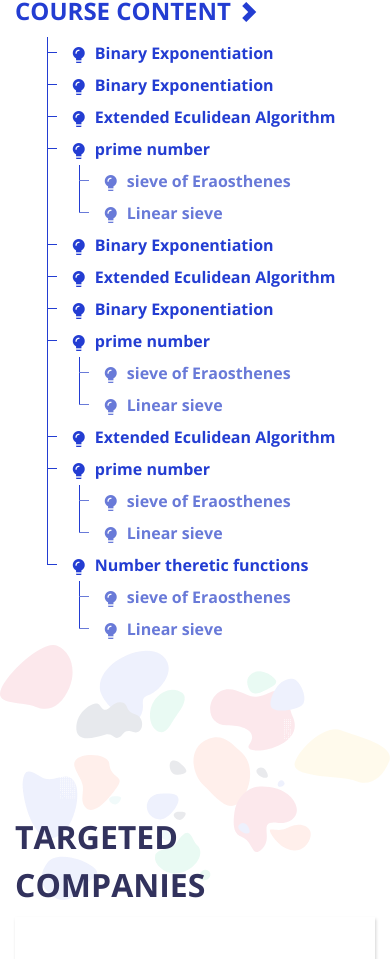
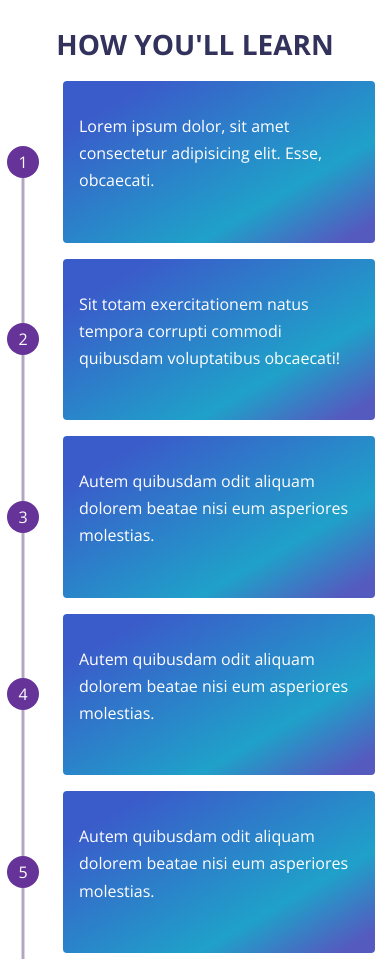
Before and after one commit to ishtiaqSamdani/MasterAlgo, a website: page courseOverView.html in a window 390 px wide. Shown: the part 3436-4395 px from the top of the page. Drawn offline with nearby package versions, Linux system fonts and the light colour scheme; some packages are replaced by stand-ins of ours.

Commit message:
psuhed respondsive roadmap

```diff
--- a/assets/css/customstyles.css
+++ b/assets/css/customstyles.css
@@ -220,11 +220,12 @@ h4 .icon_:hover{
     width: 100%;
 }
 .courseOverview_section{
-    border:2px solid #233dd2;
-    border-radius: .25em;
+    border: .25rem solid;
+    border-radius: 1em;
     min-height: 30vh;
     cursor: pointer;
-
+    border-image-slice: 1;
+    border-image-source: linear-gradient(150deg, #493ee2 15%, #6ed5d0 70%, #efd321 94%)!important;
 }
 .courseOverview_section_box{
     padding:2rem;
@@ -405,11 +406,114 @@ h4 .icon_:hover{
     object-fit: contain;
     border-radius: 50%;
 }
-/* .aws_cracked_name {
-    display: flex;
-    justify-content: center;
-    align-items: center;
-} */
+.vertical_progress{
+    --number:"1";
+    --col-row-number:1;
+    display:grid;
+    grid-template-columns: 1fr 1fr;
+    grid-template-rows: repeat(6,1fr);
+    gap: 1rem;
+    grid-column-gap: 5rem;
+}
+.vertical_progress > *{
+    position: relative;
+    padding:2rem 1rem;
+    border-radius: .25em;
+    background: linear-gradient(150deg, #3a5cca 15%, #1fa1c9 70%, #555abf 94%);
+    color:white;
+}
+.vertical_progress > *::after{
+    display: grid;
+    place-items: center;
+}
+.progress_cards:nth-child(2n+1){
+    grid-column: 1/span 1;
+    grid-row: var(--col-row-number)/span 1;
+}
+.progress_cards:nth-child(2n){
+    grid-column: 2/span 1;
+    grid-row: var(--col-row-number)/span 1;
+}
+.progress_cards:nth-child(2n+1)::after{
+    content: var(--number);
+    position: absolute;
+    bottom: 50%;
+    right:0;
+    translate: calc(100% + 1.5rem) 50%;
+    width:2rem;
+    aspect-ratio: 1/1;
+    border-radius: 50%;
+    background-color: rebeccapurple;
+    color:white;
+}
+.progress_cards:not(:last-child):nth-child(2n+1)::before{
+    content:'';
+    position: absolute;
+    right:0;
+    top:0;
+    height: calc(100% + .5rem);
+    width: 3px;
+    background-color: rgba(53, 16, 90, 0.37);
+    translate: calc(50% + 2.5rem) 50%;
+}
+.progress_cards:nth-child(2n)::after{
+    content: var(--number);
+    position: absolute;
+    top: 50%;
+    left: 0;
+    translate: calc(-1 * calc(100% + 1.5rem)) -50%;
+    width: 2rem;
+    aspect-ratio: 1/1;
+    border-radius: 50%;
+    background-color: rebeccapurple;
+    color: white;
+}
+.progress_cards:not(:last-child):nth-child(2n)::before{
+    content:'';
+    position: absolute;
+    left:0;
+    top:0;
+    height: calc(100% + .5rem);
+    width: 3px;
+    background-color: rgba(53, 16, 90, 0.37);
+    translate:calc(-1 * calc(50% + 2.5rem)) 50%;
+}
+
+@media screen and (max-width:767px) {
+    .vertical_progress{
+        display: block;
+    }
+    .vertical_progress > *{
+        margin:0 0 1rem 3rem;
+    }
+    /* .vertical_progress>*::after,.vertical_progress>*::before{
+        display: none;
+    } */
+    .progress_cards:nth-child(n)::after{
+        content: var(--number);
+        position: absolute;
+        top: 50%;
+        left: 0;
+        translate: calc(-1 * calc(100% + 1.5rem)) -50%;
+        width: 2rem;
+        aspect-ratio: 1/1;
+        border-radius: 50%;
+        background-color: rebeccapurple;
+        color: white;
+    }
+    .progress_cards:not(:last-child):nth-child(n)::before{
+        content:'';
+        position: absolute;
+        left:0;
+        top:0;
+        height: calc(100% + .5rem);
+        width: 3px;
+        background-color: rgba(53, 16, 90, 0.37);
+        translate:calc(-1 * calc(50% + 2.5rem)) 50%;
+    }
+
+}
+
 @media screen and (max-width: 992px) {
     .learining_content_cards{
       grid-template-columns: repeat(2, 1fr);
--- a/courseOverView.html
+++ b/courseOverView.html
@@ -320,7 +320,8 @@
         <div class="row courseOverview_section hover:">
             <h4 style="text-transform: uppercase;font-weight:bold" class="col-lg-4 courseOverview_section_box">course
                 OverView</h4>
-            <div style="line-height: 1.6rem;" class="col-lg-8 courseOverview_section_box">Lorem, ipsum dolor sit amet consectetur adipisicing elit.
+            <div style="line-height: 1.6rem;" class="col-lg-8 courseOverview_section_box">Lorem, ipsum dolor sit amet
+                consectetur adipisicing elit.
                 Ad eius eum aspernatur laudantium. Natus quos id illo ratione? Voluptatibus libero exercitationem
                 adipisci minima assumenda nesciunt sapiente magnam ipsa, quos quis. Lorem ipsum dolor sit amet
                 consectetur adipisicing elit. Necessitatibus, culpa? Tempora veritatis, natus suscipit recusandae est
@@ -328,12 +329,36 @@
 
         </div>
     </div>
+    <div class="container mt-9">
+        <h3 style="text-transform: uppercase;font-weight:bold;text-align:center" class="mb-3">How you'll learn</h3>
+        <div class="vertical_progress">
+            <div style="--number:'1';--col-row-number:1" class="progress_cards">
+                <p>Lorem ipsum dolor, sit amet consectetur adipisicing elit. Esse, obcaecati.</p>
+            </div>
+            <div style="--number:'2';--col-row-number:2" class="progress_cards">
+                <p>Sit totam exercitationem natus tempora corrupti commodi quibusdam voluptatibus obcaecati!</p>
+            </div>
+            <div style="--number:'3';--col-row-number:3" class="progress_cards">
+                <p>Autem quibusdam odit aliquam dolorem beatae nisi eum asperiores molestias.</p>
+            </div>
+            <div style="--number:'4';--col-row-number:4" class="progress_cards">
+                <p>Autem quibusdam odit aliquam dolorem beatae nisi eum asperiores molestias.</p>
+            </div>
+            <div style="--number:'5';--col-row-number:5" class="progress_cards">
+                <p>Autem quibusdam odit aliquam dolorem beatae nisi eum asperiores molestias.</p>
+            </div>
+            <div style="--number:'6';--col-row-number:6" class="progress_cards">
+                <p>Autem quibusdam odit aliquam dolorem beatae nisi eum asperiores molestias.</p>
+            </div>
+        </div>
+    </div>
 
     <div class="container mt-9">
         <div class="course_content row">
             <i class="ni ni-atom icon_2 d-none d-md-block"></i>
             <div class="course_content_heading col-md-4">
-                <h4 style="text-transform: uppercase;font-weight:bold">Course Content <i class="ni ni-bold-right icon_2"></i> </h4>
+                <h4 style="text-transform: uppercase;font-weight:bold">Course Content <i
+                        class="ni ni-bold-right icon_2"></i> </h4>
             </div>
             <div class="course_content_tree col-md-8">
                 <div>
```
Also changed, not shown: index.html (+2 -2 lines). Lines whose indentation alone changed are shown as unchanged.
